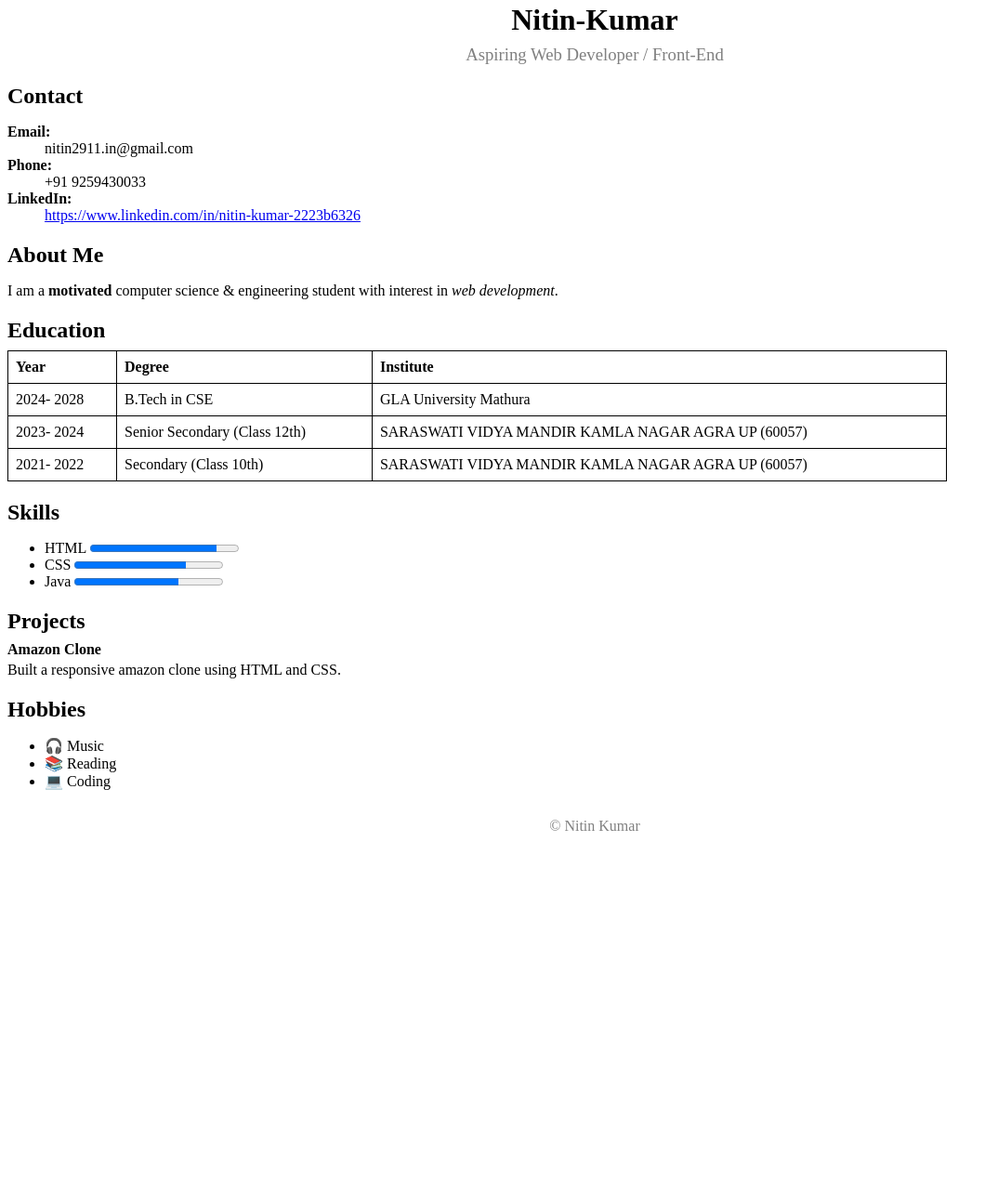
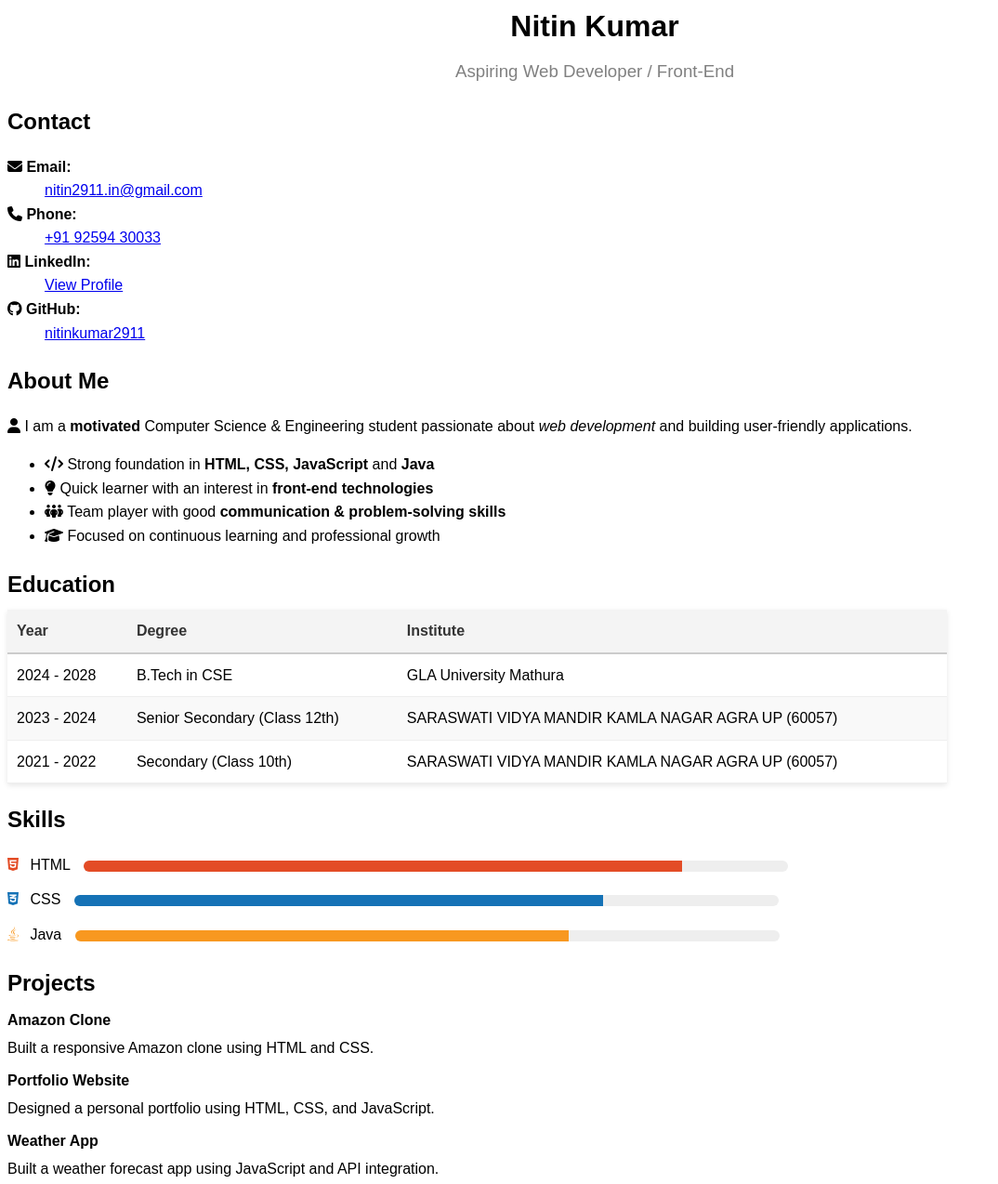
Before and after one commit to nitinkumar2911/Frontend-Engineering, a plain HTML site: page index.html in a window 1280 px wide. Shown: the part 133-1407 px from the top of the page at 93% size, without its empty margins (0-1074 px from the left). Before the commit the page ends 1051 px from the top, so only its background shows below. Drawn offline with Linux system fonts and the light colour scheme.

Commit message:
Final CV

```diff
--- a/index.html
+++ b/index.html
@@ -4,70 +4,132 @@
   <meta charset="UTF-8">
   <meta name="viewport" content="width=device-width, initial-scale=1.0">
   <title>Nitin Kumar -- CV</title>
+  <link rel="stylesheet" href="https://cdnjs.cloudflare.com/ajax/libs/font-awesome/6.5.2/css/all.min.css">
 </head>
-<body>
+<body style="font-family:Arial, sans-serif; line-height:1.6;">
+
+
   <header style="text-align:center; margin-bottom:20px;">
     <img src="nitin.jpg" alt="Profile picture" style="width:120px; height:120px; border-radius:50%; object-fit:cover; display:block; margin:0 auto;">
-  <h1 style="margin:8px 0;">Nitin-Kumar</h1>
+    <h1 style="margin:8px 0;">Nitin Kumar</h1>
     <h3 style="margin:4px 0; font-weight:normal; color:gray;">Aspiring Web Developer / Front-End</h3>
   </header>
+
 
   <section style="margin-bottom:20px;">
     <h2 style="margin-bottom:8px;">Contact</h2>
     <dl>
-    <dt style="font-weight:bold;">Email:</dt><dd>nitin2911.in@gmail.com</dd>
-    <dt style="font-weight:bold;">Phone:</dt><dd>+91 9259430033</dd>
-    <dt style="font-weight:bold;">LinkedIn:</dt><dd><a href="https://www.linkedin.com/in/nitin-kumar-2223b6326" target="_blank" rel="noopener">https://www.linkedin.com/in/nitin-kumar-2223b6326</a></dd>
+      <dt style="font-weight:bold;">
+        <i class="fa-solid fa-envelope"></i> Email:
+      </dt>
+      <dd><a href="mailto:nitin2911.in@gmail.com">nitin2911.in@gmail.com</a></dd>
+
+      <dt style="font-weight:bold;">
+        <i class="fa-solid fa-phone"></i> Phone:
+      </dt>
+      <dd><a href="tel:+919259430033">+91 92594 30033</a></dd>
+
+      <dt style="font-weight:bold;">
+        <i class="fa-brands fa-linkedin"></i> LinkedIn:
+      </dt>
+      <dd><a href="https://www.linkedin.com/in/nitin-kumar-2223b6326" target="_blank" rel="noopener">View Profile</a></dd>
+
+      <dt style="font-weight:bold;">
+        <i class="fa-brands fa-github"></i> GitHub:
+      </dt>
+      <dd><a href="https://github.com/nitinkumar2911" target="_blank" rel="noopener">nitinkumar2911</a></dd>
     </dl>
   </section>
+
 
   <section style="margin-bottom:20px;">
     <h2 style="margin-bottom:8px;">About Me</h2>
     <p>
-    I am a <b>motivated</b> computer science & engineering student with interest in <i>web development</i>.
+      <i class="fa-solid fa-user"></i>
+      I am a <b>motivated</b> Computer Science & Engineering student passionate about <i>web development</i> and building user-friendly applications.
     </p>
+    <ul style="margin-top:10px; line-height:1.6;">
+      <li><i class="fa-solid fa-code"></i> Strong foundation in <b>HTML, CSS, JavaScript</b> and <b>Java</b></li>
+      <li><i class="fa-solid fa-lightbulb"></i> Quick learner with an interest in <b>front-end technologies</b></li>
+      <li><i class="fa-solid fa-people-group"></i> Team player with good <b>communication & problem-solving skills</b></li>
+      <li><i class="fa-solid fa-graduation-cap"></i> Focused on continuous learning and professional growth</li>
+    </ul>
   </section>
+
+
   <section style="margin-bottom:20px;">
     <h2 style="margin-bottom:8px;">Education</h2>
-  <table style="border:1px solid black; border-collapse:collapse; width:80%;">
+    <table style="width:80%; border-collapse:collapse; font-family:Arial, sans-serif; box-shadow:0 2px 6px rgba(0,0,0,0.1);">
+      <thead style="background-color:#f4f4f4; color:#333;">
         <tr>
-      <th style="border:1px solid black; padding:8px; text-align:left;">Year</th>
-      <th style="border:1px solid black; padding:8px; text-align:left;">Degree</th>
-      <th style="border:1px solid black; padding:8px; text-align:left;">Institute</th>
+          <th style="padding:10px; text-align:left; border-bottom:2px solid #ccc;">Year</th>
+          <th style="padding:10px; text-align:left; border-bottom:2px solid #ccc;">Degree</th>
+          <th style="padding:10px; text-align:left; border-bottom:2px solid #ccc;">Institute</th>
         </tr>
-    <tr>
-      <td style="border:1px solid black; padding:8px;">2024- 2028</td>
-      <td style="border:1px solid black; padding:8px;">B.Tech in CSE</td>
-      <td style="border:1px solid black; padding:8px;">GLA University Mathura</td>
+      </thead>
+      <tbody>
+        <tr style="background-color:#fff;">
+          <td style="padding:10px; border-bottom:1px solid #eee;">2024 - 2028</td>
+          <td style="padding:10px; border-bottom:1px solid #eee;">B.Tech in CSE</td>
+          <td style="padding:10px; border-bottom:1px solid #eee;">GLA University Mathura</td>
         </tr>
-    <tr>
-      <td style="border:1px solid black; padding:8px;">2023- 2024</td>
-      <td style="border:1px solid black; padding:8px;">Senior Secondary (Class 12th)</td>
-      <td style="border:1px solid black; padding:8px;">SARASWATI VIDYA MANDIR KAMLA NAGAR AGRA UP (60057)</td>
+        <tr style="background-color:#f9f9f9;">
+          <td style="padding:10px; border-bottom:1px solid #eee;">2023 - 2024</td>
+          <td style="padding:10px; border-bottom:1px solid #eee;">Senior Secondary (Class 12th)</td>
+          <td style="padding:10px; border-bottom:1px solid #eee;">SARASWATI VIDYA MANDIR KAMLA NAGAR AGRA UP (60057)</td>
         </tr>
-    <tr>
-      <td style="border:1px solid black; padding:8px;">2021- 2022</td>
-      <td style="border:1px solid black; padding:8px;">Secondary (Class 10th)</td>
-      <td style="border:1px solid black; padding:8px;">SARASWATI VIDYA MANDIR KAMLA NAGAR AGRA UP (60057)</td>
+        <tr style="background-color:#fff;">
+          <td style="padding:10px; border-bottom:1px solid #eee;">2021 - 2022</td>
+          <td style="padding:10px; border-bottom:1px solid #eee;">Secondary (Class 10th)</td>
+          <td style="padding:10px; border-bottom:1px solid #eee;">SARASWATI VIDYA MANDIR KAMLA NAGAR AGRA UP (60057)</td>
         </tr>
+      </tbody>
     </table>
+  </section>
+
+
   <section style="margin-bottom:20px;">
     <h2 style="margin-bottom:8px;">Skills</h2>
-  <ul>
-    <li>HTML <progress value="85" max="100"></progress></li>
-    <li>CSS <progress value="75" max="100"></progress></li>
-    <li>Java <progress value="70" max="100"></progress></li>
+    <ul style="list-style:none; padding:0;">
+      <li style="margin-bottom:12px;">
+        <i class="fa-brands fa-html5" style="color:#e34c26; margin-right:8px;"></i> HTML
+        <div style="background:#eee; border-radius:6px; overflow:hidden; width:60%; display:inline-block; vertical-align:middle; margin-left:10px;">
+          <div style="width:85%; background:#e34c26; height:12px;"></div>
+        </div>
+      </li>
+      <li style="margin-bottom:12px;">
+        <i class="fa-brands fa-css3-alt" style="color:#1572b6; margin-right:8px;"></i> CSS
+        <div style="background:#eee; border-radius:6px; overflow:hidden; width:60%; display:inline-block; vertical-align:middle; margin-left:10px;">
+          <div style="width:75%; background:#1572b6; height:12px;"></div>
+        </div>
+      </li>
+      <li style="margin-bottom:12px;">
+        <i class="fa-brands fa-java" style="color:#f89820; margin-right:8px;"></i> Java
+        <div style="background:#eee; border-radius:6px; overflow:hidden; width:60%; display:inline-block; vertical-align:middle; margin-left:10px;">
+          <div style="width:70%; background:#f89820; height:12px;"></div>
+        </div>
+      </li>
     </ul>
   </section>
+
+
   <section style="margin-bottom:20px;">
     <h2 style="margin-bottom:8px;">Projects</h2>
-
     <div style="margin-bottom:10px;">
       <h4 style="margin:4px 0;">Amazon Clone</h4>
-    <p style="margin:0;">Built a responsive amazon clone using HTML and CSS.</p>
+      <p style="margin:0;">Built a responsive Amazon clone using HTML and CSS.</p>
     </div>
+    <div style="margin-bottom:10px;">
+      <h4 style="margin:4px 0;">Portfolio Website</h4>
+      <p style="margin:0;">Designed a personal portfolio using HTML, CSS, and JavaScript.</p>
+    </div>
+    <div style="margin-bottom:10px;">
+      <h4 style="margin:4px 0;">Weather App</h4>
+      <p style="margin:0;">Built a weather forecast app using JavaScript and API integration.</p>
+    </div>
+  </section>
 
-</section>
+
   <section style="margin-bottom:20px;">
     <h2 style="margin-bottom:8px;">Hobbies</h2>
     <ul>
@@ -76,17 +138,18 @@
       <li>💻 Coding</li>
     </ul>
   </section>
-<footer style="text-align:center; margin-top:30px; color:gray;">
-  &copy; Nitin Kumar
-</footer>
 
 
-
-</section>
-
-
-
-
+  <footer style="text-align:center; margin-top:30px; color:gray;">
+    <p>&copy; 2025 Nitin Kumar |
+      <a href="https://github.com/nitinkumar2911" target="_blank" style="color:gray; text-decoration:none;">
+        <i class="fa-brands fa-github"></i>
+      </a>
+      <a href="https://www.linkedin.com/in/nitin-kumar-2223b6326" target="_blank" style="color:gray; margin-left:10px; text-decoration:none;">
+        <i class="fa-brands fa-linkedin"></i>
+      </a>
+    </p>
+  </footer>
 
 </body>
 </html>
```
Lines whose indentation alone changed are shown as unchanged.
